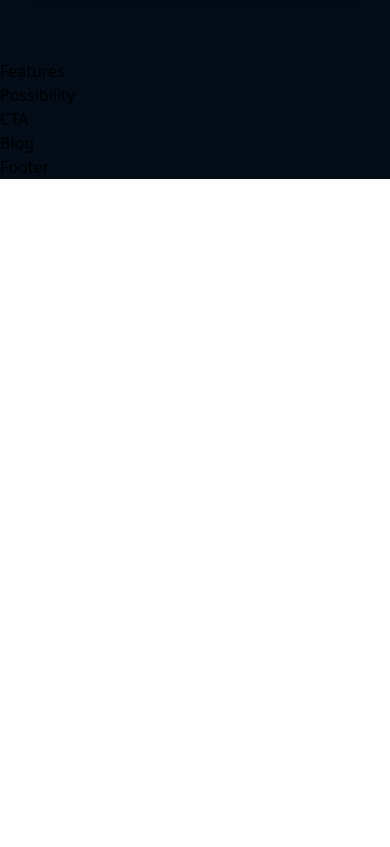
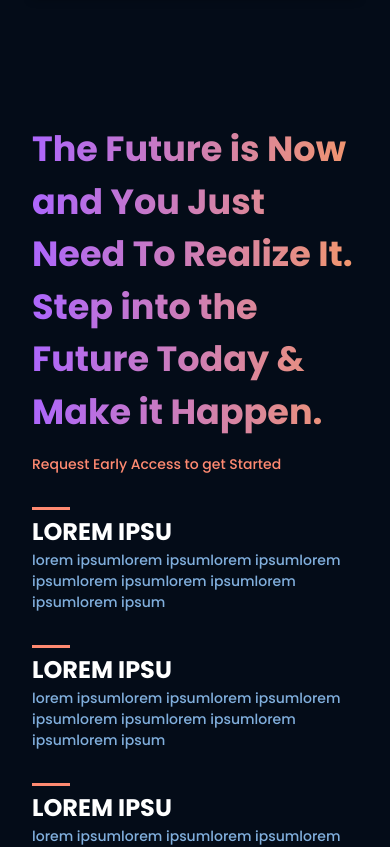
Before and after one commit to Erudite885/UI_UX-modern_website, a React (Vite) app: page / in a window 390 px wide. Shown: the part 2560-3407 px from the top of the page. Before the commit the page ends 2739 px from the top, so only its background shows below. Built offline with nearby package versions, Linux system fonts and the light colour scheme.

Commit message:
features component responsive styling

```diff
--- a/src/container/Features/Features.jsx
+++ b/src/container/Features/Features.jsx
@@ -1,10 +1,43 @@
 import React from "react";
-import "./features.css";
+import {Feature} from '../../components'
+// import "./features.css";
+
+const featuresData = [
+  {
+    title: "LOREM IPSU",
+    text: "lorem ipsumlorem ipsumlorem ipsumlorem ipsumlorem ipsumlorem ipsumlorem ipsumlorem ipsum",
+  },
+  {
+    title: "LOREM IPSU",
+    text: "lorem ipsumlorem ipsumlorem ipsumlorem ipsumlorem ipsumlorem ipsumlorem ipsumlorem ipsum",
+  },
+  {
+    title: "LOREM IPSU",
+    text: "lorem ipsumlorem ipsumlorem ipsumlorem ipsumlorem ipsumlorem ipsumlorem ipsumlorem ipsum",
+  },
+  {
+    title: "LOREM IPSU",
+    text: "lorem ipsumlorem ipsumlorem ipsumlorem ipsumlorem ipsumlorem ipsumlorem ipsumlorem ipsum",
+  },
+];
 
 const Features = () => {
   return (
-    <div>
-      <h1>Features</h1>
+    <div className="gpt3__features section__padding w-full flex items-center justify-between flex-col lg:flex-row ">
+      <div className="gpt3__features-heading flex-1 flex justify-end items-start flex-col text-left lg:mr-0 ">
+        <h1 className="gpt3__features gradient__text font-poppins font-bold text-[35px] lg:w-4/5  ">
+          The Future is Now and You Just Need To Realize It. Step into the
+          Future Today & Make it Happen.
+        </h1>
+        <p className="gpt3__features text-subtext font-poppins font-medium text-[14px] my-4  ">
+          Request Early Access to get Started
+        </p>
+      </div>
+      <div className="gpt3_features-container flex-1 flex flex-col sm:flex-row justify-start ">
+        {featuresData.map((item, i) => (
+          <Feature title={item.title} text={item.text} key={item.title + i} />
+        ))}
+      </div>
     </div>
   );
 };
```
